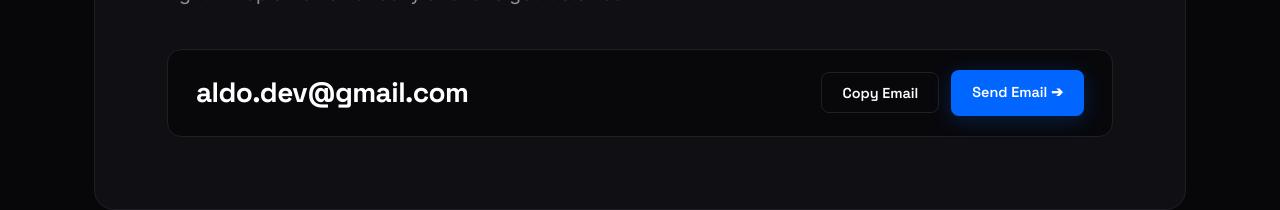
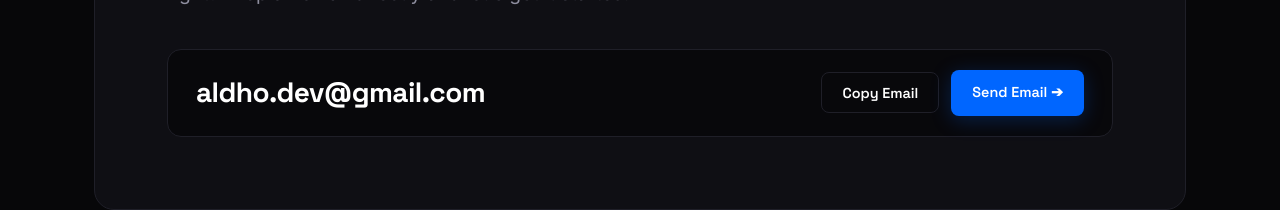
Before and after one commit to Mridhohm/aldhodev, a React (Vite) app: page / in a window 1280 px wide. Shown: the part 2342-2552 px from the top of the page. Built offline with nearby package versions, Linux system fonts and the light colour scheme.

Commit message:
Fix email address typo in App component

```diff
--- a/src/App.jsx
+++ b/src/App.jsx
@@ -2,7 +2,7 @@
 
 export default function App() {
   const [copied, setCopied] = useState(false);
-  const email = "aldo.dev@gmail.com";
+  const email = "aldho.dev@gmail.com";
 
   const handleCopy = () => {
     navigator.clipboard.writeText(email);
```
